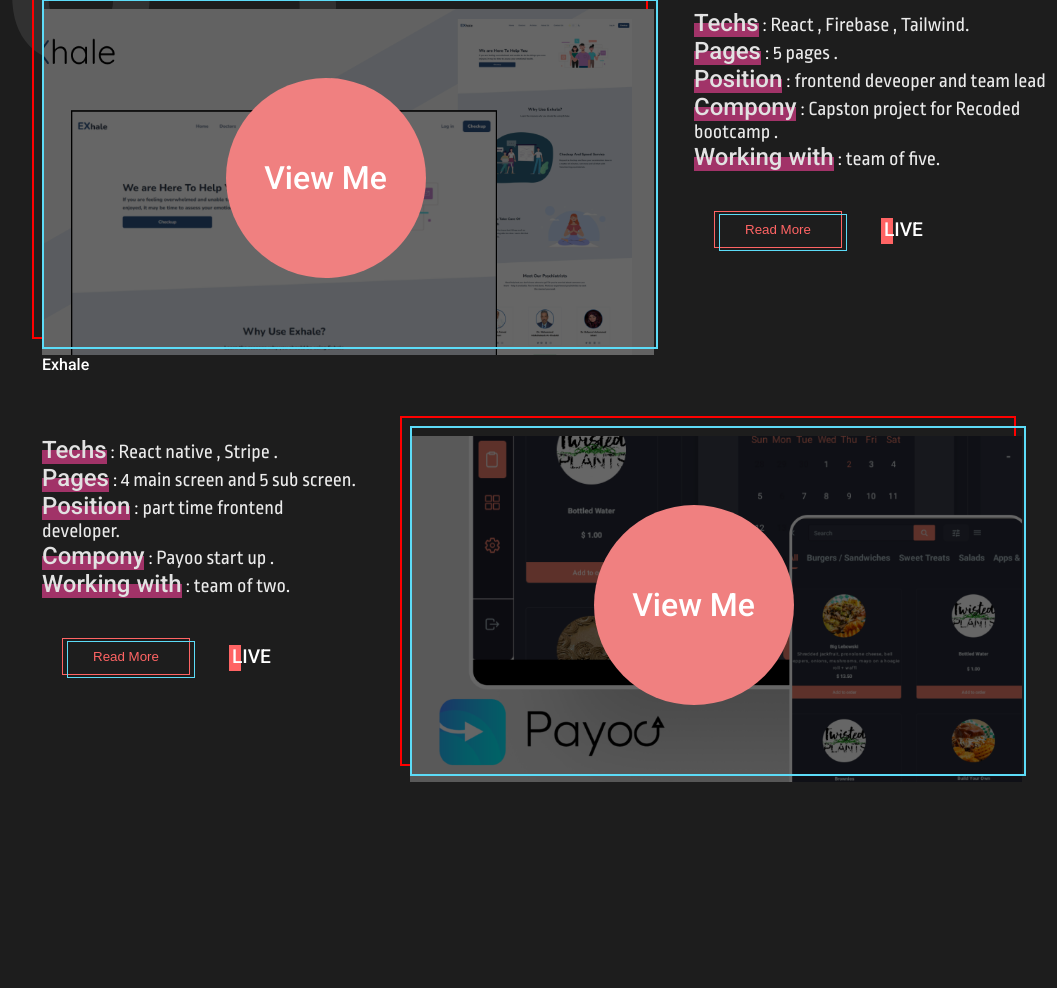
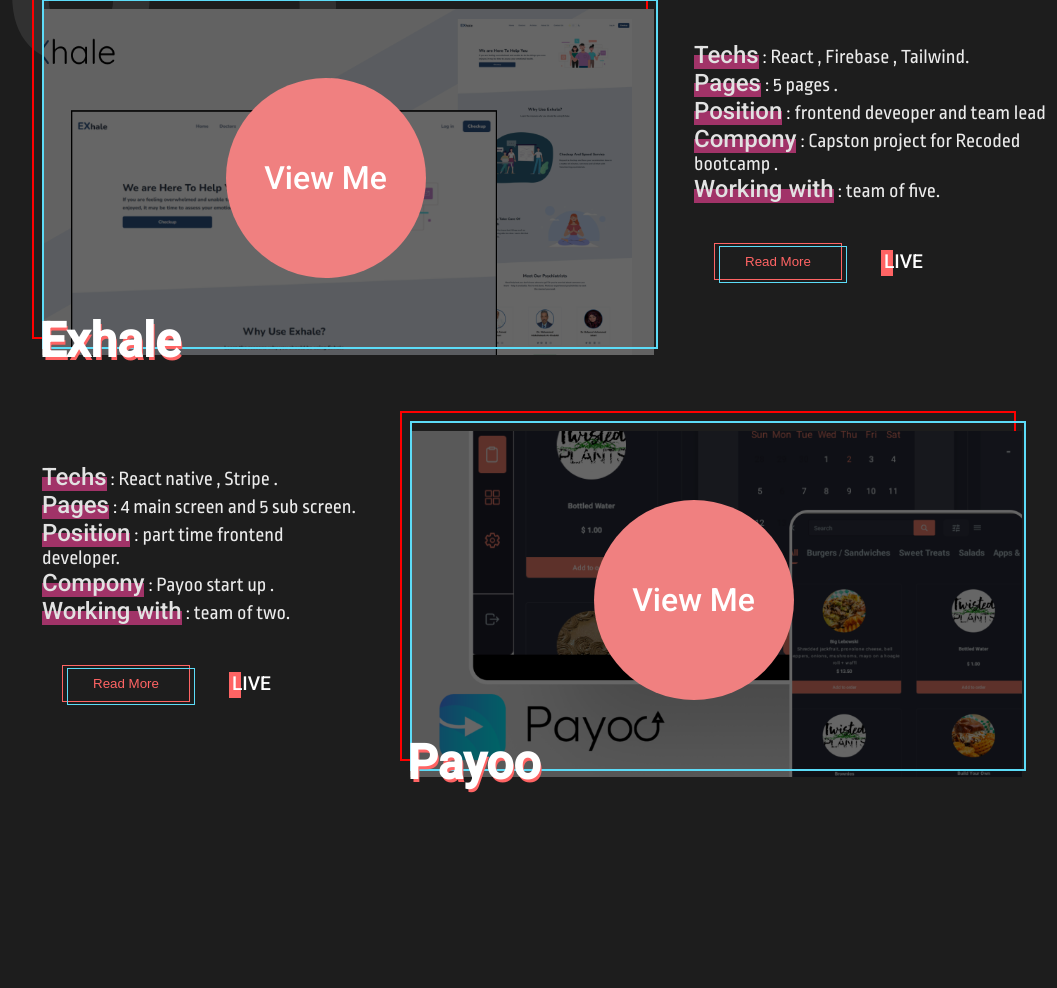
Before and after one commit to FatimaAlmashhor/Dark-Portfolio, a plain HTML site: page index.html in a window 1280 px wide. Shown: the part 1792-2780 px from the top of the page, without its empty margins (178-1235 px from the left). Drawn offline with Linux system fonts and the light colour scheme.

Commit message:
Feat : project name

```diff
--- a/index.html
+++ b/index.html
@@ -145,7 +145,7 @@
                     <div class="project">
                         <div class="project_img-view ">
                             <div class=" project_view exhale" data-project='Exhale'></div>
-                            <div class="project_name">
+                            <div class="project_name" data-project-name='exhale'>
                                 Exhale
                             </div>
                         </div>
@@ -167,6 +167,9 @@
                         <!-- the left section of the project -->
                         <div class="project_img-view ">
                             <div class=" project_view payoo" data-project='Payoo'></div>
+                            <div class="project_name" data-project-name='payoo'>
+                                Payoo
+                            </div>
                         </div>
                         <div class="project_details text-left">
                             <p><span class='hilght-text '>Techs</span> :<span class="third-text"> React native , Stripe .</span></p>
--- a/sass/base/_typography.scss
+++ b/sass/base/_typography.scss
@@ -15,6 +15,41 @@
     }
 }
 
+.project_name{
+    // color :rgb(190, 52, 52);
+    font-size: $md_font_size;
+    position: relative;
+    z-index: 10;
+    color: rgba($primery_red , 1);
+    top:-40px;
+
+}
+[data-project-name='exhale']{
+    &::after{
+        content : 'Exhale' ;
+        width: 100%;
+        font-weight: bold;
+        height: 100%;
+        color: white;
+        // mix-blend-mode: saturation;
+        top:-3px;
+        left: -3px;
+        position: absolute;
+    }
+}
+[data-project-name='payoo']{
+    &::after{
+        content : 'Payoo' ;
+        width: 100%;
+        font-weight: bold;
+        height: 100%;
+        color: white;
+        // mix-blend-mode: saturation;
+        top:-3px;
+        left: -3px;
+        position: absolute;
+    }
+}
 .secondary-text{
     color : $secondry_gray_text ;
     font-size :$sm_font_size ;
--- a/sass/main.scss
+++ b/sass/main.scss
@@ -249,6 +249,7 @@
                         @include flex-col;
                         .project_details{
                             flex:1;
+                            margin-top: 2rem;
                             &_links{
                                 text-align: center;
                                 align-items: center;
```
Also changed, not shown: dist/css/main.css, 1 other file.
